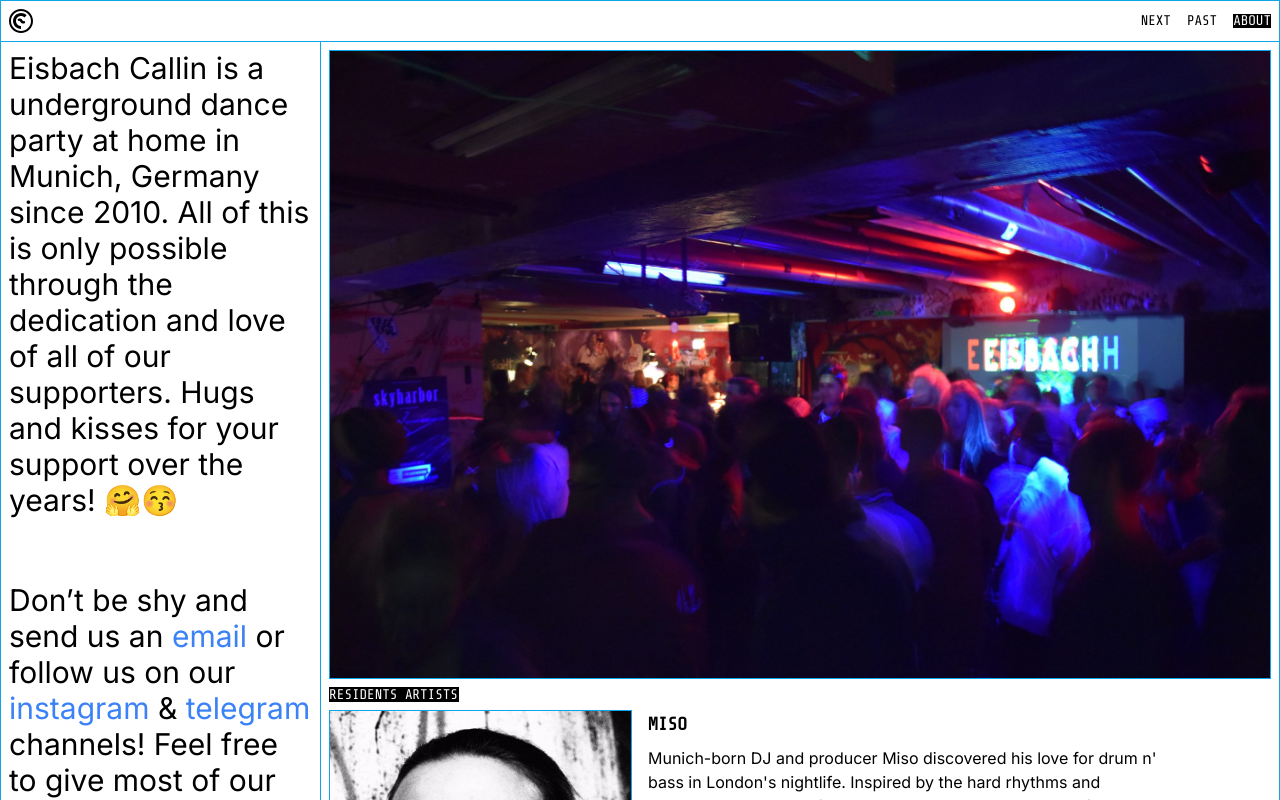
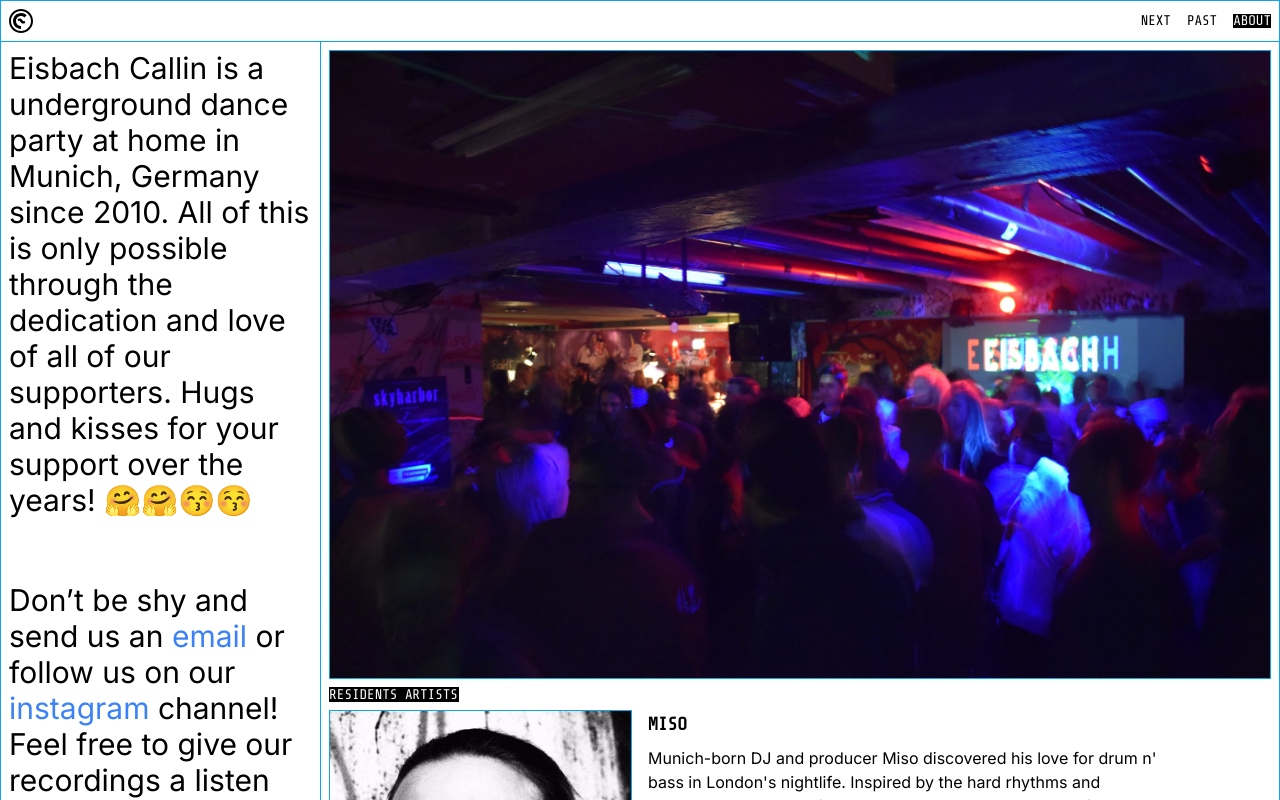
Before and after one commit to eisbachcallin/website, a Next.js app: page /about in a window 1280 px wide. Shown: the top 800 px of the page. Built offline with nearby package versions, Linux system fonts and the light colour scheme.

Commit message:
fix: about text

```diff
--- a/src/app/about/page.tsx
+++ b/src/app/about/page.tsx
@@ -7,7 +7,7 @@ import Image from 'next/image'
 import { Metadata } from 'next'
 
 export const metadata: Metadata = {
-  title: 'About Munich’s finest dance parties',
+  title: 'About Munich’s finest dance party',
 }
 
 const About = () => {
@@ -22,7 +22,7 @@ const About = () => {
               Eisbach Callin is a underground dance party at home in Munich,
               Germany since 2010. All of this is only possible through the
               dedication and love of all of our supporters. Hugs and kisses for
-              your support over the years! 🤗😚
+              your support over the years! 🤗🤗😚😚
             </h1>
           </div>
           <section>
@@ -44,16 +44,7 @@ const About = () => {
               >
                 instagram
               </Link>{' '}
-              &{' '}
-              <Link
-                className='text-accent hover:text-default'
-                target='_blank'
-                rel='noopener noreferrer'
-                href='/'
-              >
-                telegram
-              </Link>{' '}
-              channels! Feel free to give most of our recordings a listen too on{' '}
+              channel! Feel free to give our recordings a listen too on{' '}
               <Link
                 className='text-accent hover:text-default'
                 target='_blank'
@@ -62,7 +53,7 @@ const About = () => {
               >
                 mixcloud
               </Link>
-              .
+              ! We don't record much, but when we do, it's usually pretty good.
             </p>
           </section>
         </div>
```
